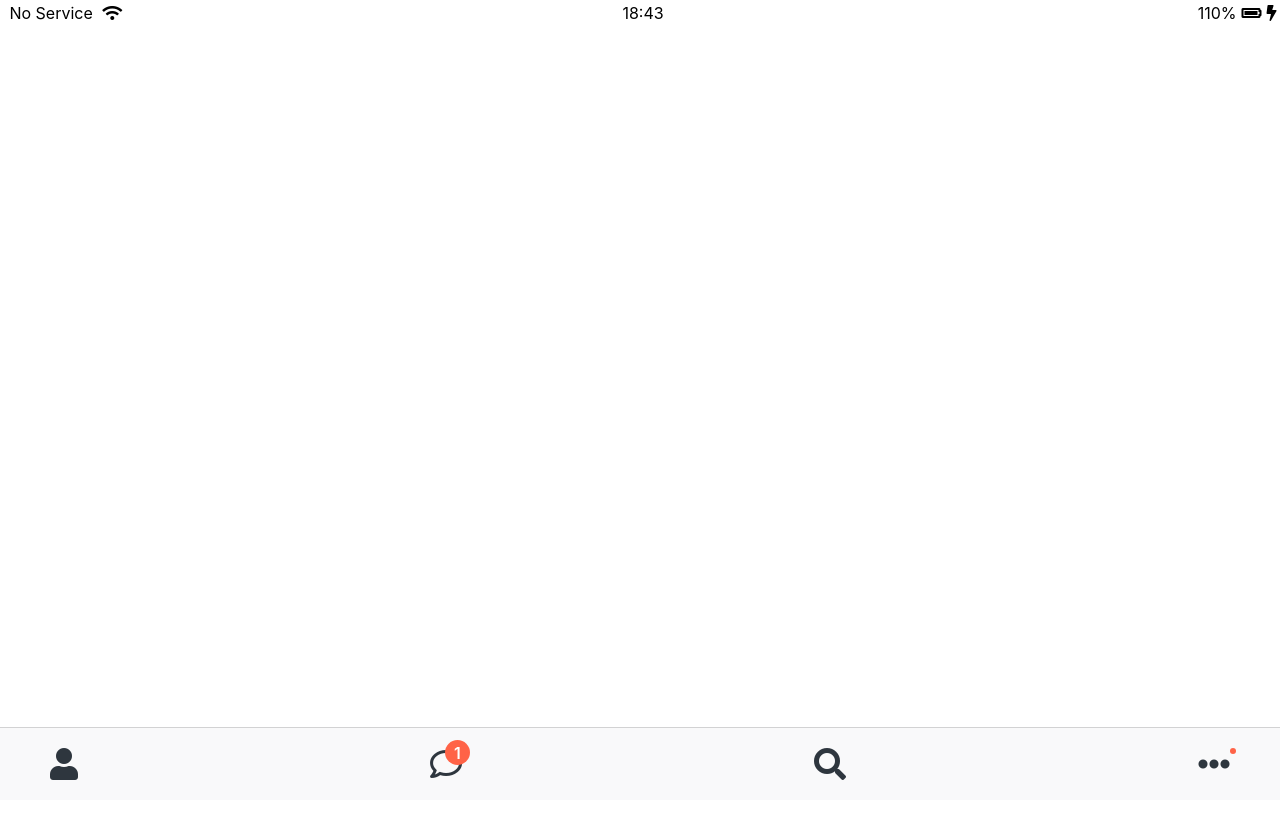
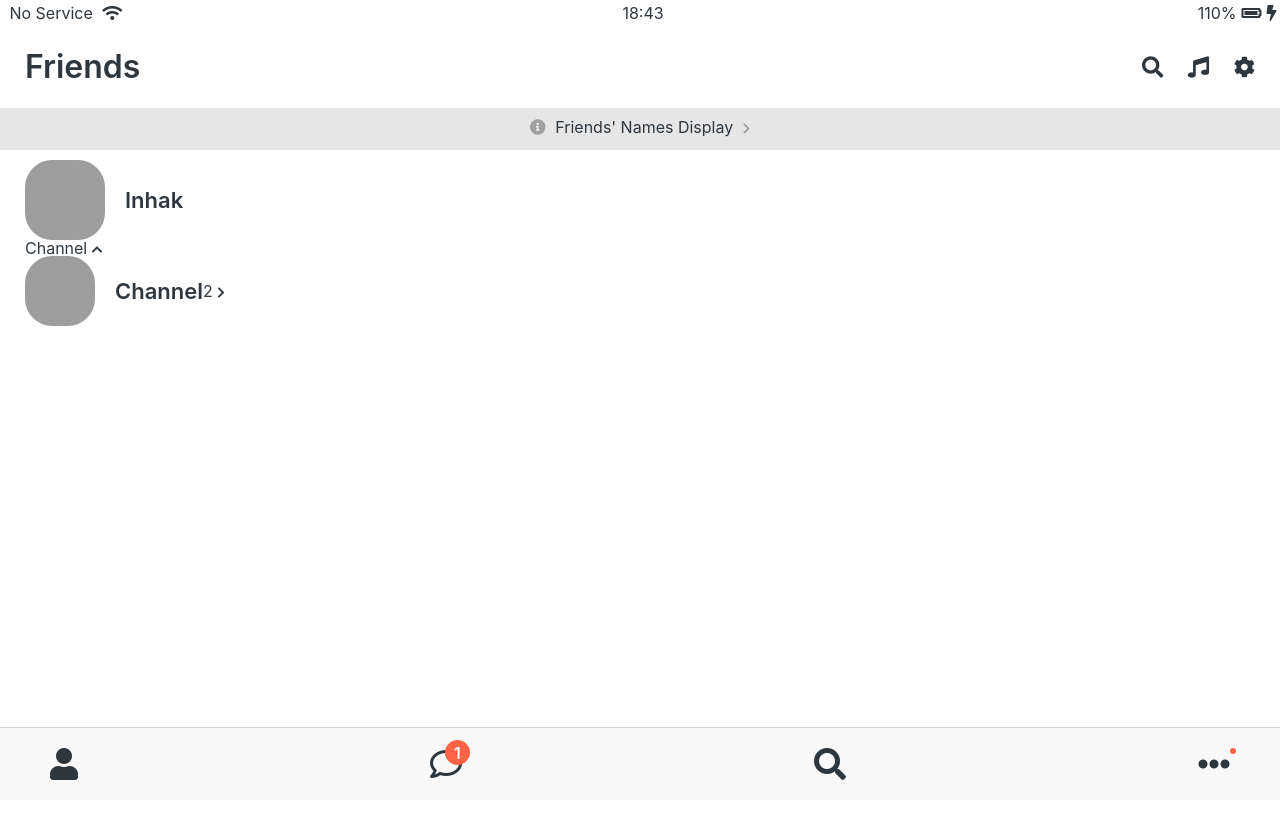
Before and after one commit to Yooinhak/kokoaclone-2021, a plain HTML site: page friends.html in a window 1280 px wide. Shown: the top 818 px of the page. Drawn offline with nearby package versions, Linux system fonts and the light colour scheme; grey boxes are pictures that could not be loaded.

Commit message:
Friends page update

```diff
--- /dev/null
+++ b/css/components/screen-header.css
@@ -0,0 +1,24 @@
+.screen-header {
+  display: flex;
+  position: fixed;
+  background-color: white;
+  justify-content: space-between;
+  align-items: center;
+  width: 100%;
+  box-sizing: border-box;
+  padding: var(--horizontal-space);
+}
+
+.screen-header__title {
+  font-size: 32px;
+  font-weight: 600;
+}
+
+.screen-header__icons span {
+  margin-left: 20px;
+}
+
+#guard {
+  width: 0;
+  height: 26px;
+}
--- a/css/components/status-bar.css
+++ b/css/components/status-bar.css
@@ -2,9 +2,9 @@
   display: flex;
   position: fixed;
   width: 100%;
-  top: 0;
   justify-content: center;
   padding: 5px 3px;
+  background-color: white;
 }
 
 .status-bar__column {
--- /dev/null
+++ b/css/components/user-component.css
@@ -0,0 +1,32 @@
+.user-component,
+.user-component__column:first-child {
+  display: flex;
+  align-items: center;
+}
+
+.user-component__avatar {
+  width: 70px;
+  height: 70px;
+  border-radius: 27px;
+  margin-right: 20px;
+}
+
+.user-component__title {
+  font-weight: 600;
+  font-size: 22px;
+}
+
+.user-component__subtitle {
+  margin-top: 5px;
+  font-size: 17px;
+  color: rgba(0, 0, 0, 0.5);
+}
+
+.user-component__avatar--xl {
+  width: 80px;
+  height: 80px;
+}
+
+.friends-screen {
+  padding: 0px var(--horizontal-space);
+}
--- /dev/null
+++ b/css/screens/friends.css
@@ -0,0 +1,13 @@
+#friends-display-link {
+  text-align: center;
+  display: block;
+  background-color: rgba(128, 128, 128, 0.2);
+  padding: 15px 0px;
+  font-size: 16px;
+  margin-bottom: 10px;
+}
+
+#friends-display-link i {
+  color: rgba(0, 0, 0, 0.3);
+  margin: 0px 5px;
+}
--- /dev/null
+++ b/css/screens/variales.css
@@ -0,0 +1,3 @@
+:root {
+  --horizontal-space: 25px;
+}
--- a/css/styles.css
+++ b/css/styles.css
@@ -1,12 +1,18 @@
 @import "reset.css";
+@import "screens/variales.css";
 
 /* Components */
 @import "components/status-bar.css";
 @import "components/nav-bar.css";
+@import "components/screen-header.css";
+@import "components/user-component.css";
+
 /* Screens */
 @import "screens/login.css";
+@import "screens/friends.css";
 
 body {
+  color: #2e363e;
   font-family: -apple-system, BlinkMacSystemFont, "Segoe UI", Roboto, Oxygen,
     Ubuntu, Cantarell, "Open Sans", "Helvetica Neue", sans-serif;
   height: 1000vh;
--- a/friends.html
+++ b/friends.html
@@ -30,6 +30,64 @@
       </div>
     </div>
 
+    <div id="guard"></div>
+
+    <header class="screen-header">
+      <h1 class="screen-header__title">Friends</h1>
+      <div class="screen-header__icons">
+        <span><i class="fas fa-search fa-lg"></i></span>
+        <span><i class="fas fa-music fa-lg"></i></span>
+        <span><i class="fas fa-cog fa-lg"></i></span>
+      </div>
+    </header>
+
+    <div id="guard"></div>
+    <div id="guard"></div>
+    <div id="guard"></div>
+
+    <a id="friends-display-link">
+      <i class="fas fa-info-circle"></i>
+      Friends' Names Display
+      <i class="fas fa-chevron-right fa-xs"></i>
+    </a>
+
+    <main class="friends-screen">
+      <div class="user-component">
+        <div class="user-component__column">
+          <img
+            class="user-component__avatar user-component__avatar--xl"
+            src="images/myprofile.jpg"
+          />
+          <div class="user-component__text">
+            <h4 class="user-component__title">Inhak</h4>
+            <!-- h6 class="user-component__subtitle">this text whatever</h6-->
+          </div>
+        </div>
+        <div class="user-component__column"></div>
+      </div>
+      <div class="friends-screen__channel">
+        <div class="friends-screen__channel-header">
+          <span>Channel</span>
+          <i class="fas fa-chevron-up fa-xs"></i>
+        </div>
+      </div>
+      <div class="user-component">
+        <div class="user-component__column">
+          <img
+            class="user-component__avatar user-component__avatar--sm"
+            src="images/myprofile.jpg"
+          />
+          <div class="user-component__text">
+            <h4 class="user-component__title">Channel</h4>
+          </div>
+        </div>
+        <div class="user-component__column">
+          <span>2</span>
+          <i class="fas fa-chevron-right fa-xs"></i>
+        </div>
+      </div>
+    </main>
+
     <nav class="nav">
       <ul class="nav__list">
         <li class="nav__btn">
```
Also changed, not shown: 2 other files.
